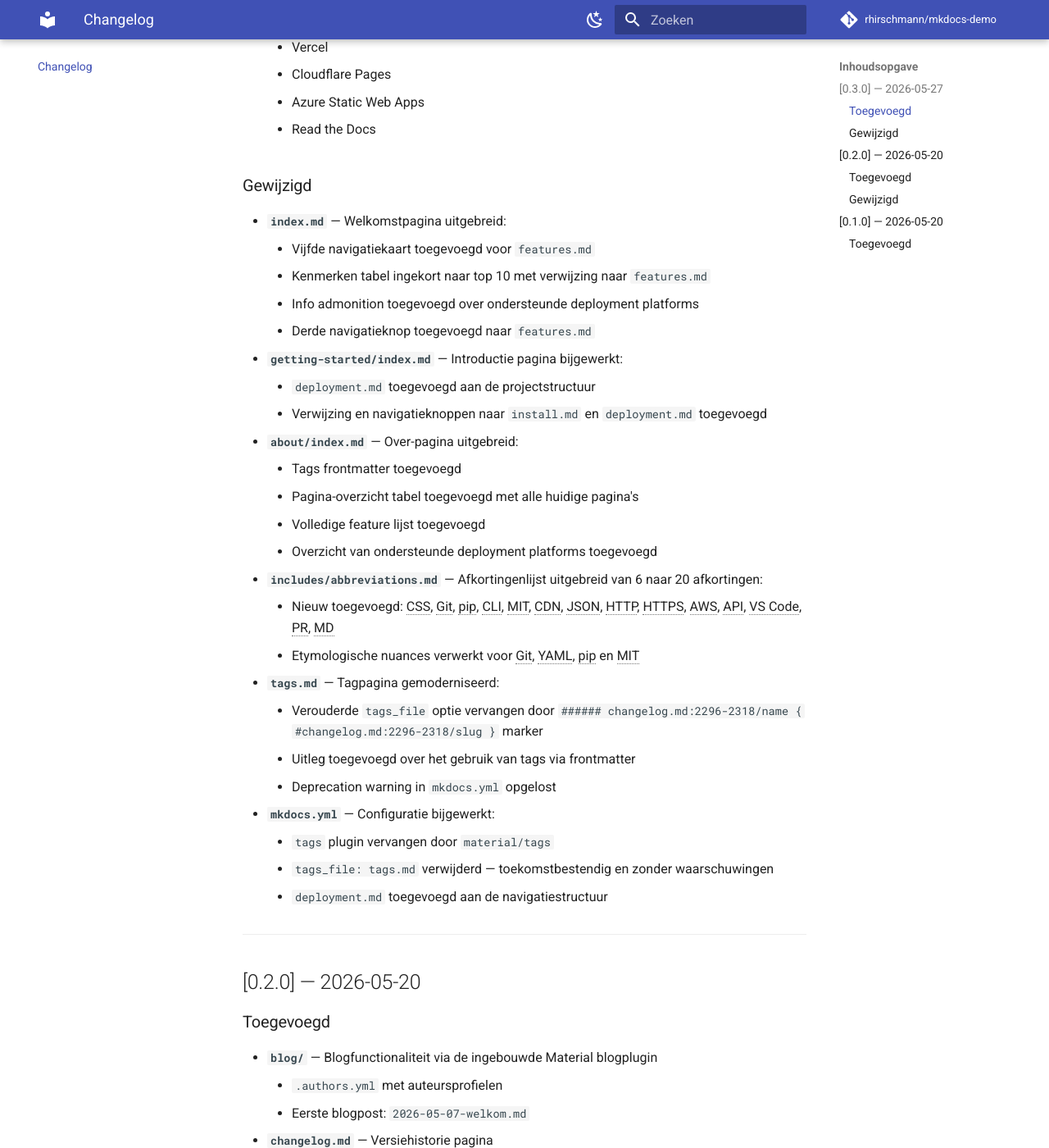
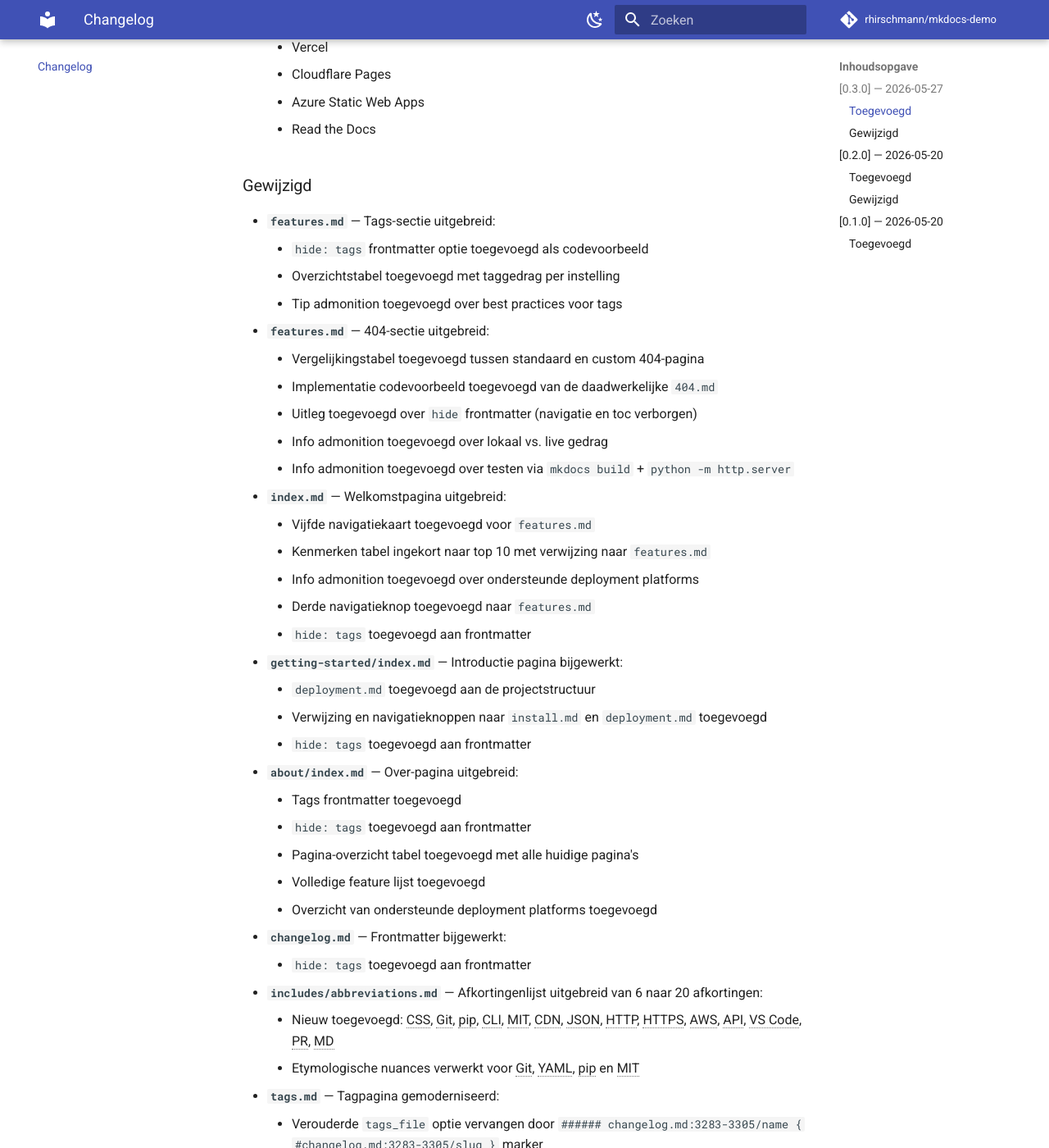
Before and after one commit to rhirschmann/mkdocs-demo, an MkDocs documentation site: the page built from docs/changelog.md, in a window 1280 px wide and 1400 px high, scrolled down 1053 px. Shown: the whole window at 82% size. Built offline with MkDocs 1.6.1 and Material for MkDocs 9.7.7, drawn with Linux system fonts in a browser that asks for light colours; comment, search, counter and statistics services are not loaded; some of the changed text lies outside the part shown.

Commit message:
Documentatie: tags toegevoegd

```diff
--- a/docs/changelog.md
+++ b/docs/changelog.md
@@ -19,8 +18,8 @@ Het formaat is gebaseerd op [Keep a Changelog](https://keepachangelog.com/nl/1.0
 ### Toegevoegd
 
 - **`features.md`** — Nieuwe pagina met uitgebreide demonstratie van 13 MkDocs Material features:
-    - 404-pagina (link via knop)
-    - Tags via frontmatter
+    - 404-pagina (custom implementatie met vergelijkingstabel en codevoorbeeld)
+    - Tags via frontmatter, inclusief `hide: tags` optie en gedragsoverzicht
     - Admonitions (note, tip, warning, danger, success, info, collapsible)
     - Code blokken met syntaxkleuring, regelnummers en kopieerknop
     - Content Tabs voor meerdere talen/opties naast elkaar
@@ -43,19 +42,34 @@ Het formaat is gebaseerd op [Keep a Changelog](https://keepachangelog.com/nl/1.0
 
 ### Gewijzigd
 
+- **`features.md`** — Tags-sectie uitgebreid:
+    - `hide: tags` frontmatter optie toegevoegd als codevoorbeeld
+    - Overzichtstabel toegevoegd met taggedrag per instelling
+    - Tip admonition toegevoegd over best practices voor tags
+- **`features.md`** — 404-sectie uitgebreid:
+    - Vergelijkingstabel toegevoegd tussen standaard en custom 404-pagina
+    - Implementatie codevoorbeeld toegevoegd van de daadwerkelijke `404.md`
+    - Uitleg toegevoegd over `hide` frontmatter (navigatie en toc verborgen)
+    - Info admonition toegevoegd over lokaal vs. live gedrag
+    - Info admonition toegevoegd over testen via `mkdocs build` + `python -m http.server`
 - **`index.md`** — Welkomstpagina uitgebreid:
     - Vijfde navigatiekaart toegevoegd voor `features.md`
     - Kenmerken tabel ingekort naar top 10 met verwijzing naar `features.md`
     - Info admonition toegevoegd over ondersteunde deployment platforms
     - Derde navigatieknop toegevoegd naar `features.md`
+    - `hide: tags` toegevoegd aan frontmatter
 - **`getting-started/index.md`** — Introductie pagina bijgewerkt:
     - `deployment.md` toegevoegd aan de projectstructuur
     - Verwijzing en navigatieknoppen naar `install.md` en `deployment.md` toegevoegd
+    - `hide: tags` toegevoegd aan frontmatter
 - **`about/index.md`** — Over-pagina uitgebreid:
     - Tags frontmatter toegevoegd
+    - `hide: tags` toegevoegd aan frontmatter
     - Pagina-overzicht tabel toegevoegd met alle huidige pagina's
     - Volledige feature lijst toegevoegd
     - Overzicht van ondersteunde deployment platforms toegevoegd
+- **`changelog.md`** — Frontmatter bijgewerkt:
+    - `hide: tags` toegevoegd aan frontmatter
 - **`includes/abbreviations.md`** — Afkortingenlijst uitgebreid van 6 naar 20 afkortingen:
     - Nieuw toegevoegd: CSS, Git, pip, CLI, MIT, CDN, JSON, HTTP, HTTPS, AWS, API, VS Code, PR, MD
     - Etymologische nuances verwerkt voor Git, YAML, pip en MIT
@@ -79,7 +93,7 @@ Het formaat is gebaseerd op [Keep a Changelog](https://keepachangelog.com/nl/1.0
     - Eerste blogpost: `2026-05-07-welkom.md`
 - **`changelog.md`** — Versiehistorie pagina
 - **`tags.md`** — Overzichtspagina van alle gebruikte tags
-- **`404.md`** — Aangepaste foutpagina voor niet-bestaande URL's
+- **`404.md`** — Custom foutpagina zonder navigatie en inhoudsopgave
 - **`includes/abbreviations.md`** — Eerste versie met 6 afkortingen
 - **`.github/workflows/deploy.yml`** — Automatische deployment via GitHub Actions
 
```
Also changed, not shown: other parts of docs/changelog.md (+2 -3 lines), docs/features.md (+30 -0 lines), docs/getting-started/deployment.md (+9 -0 lines).
